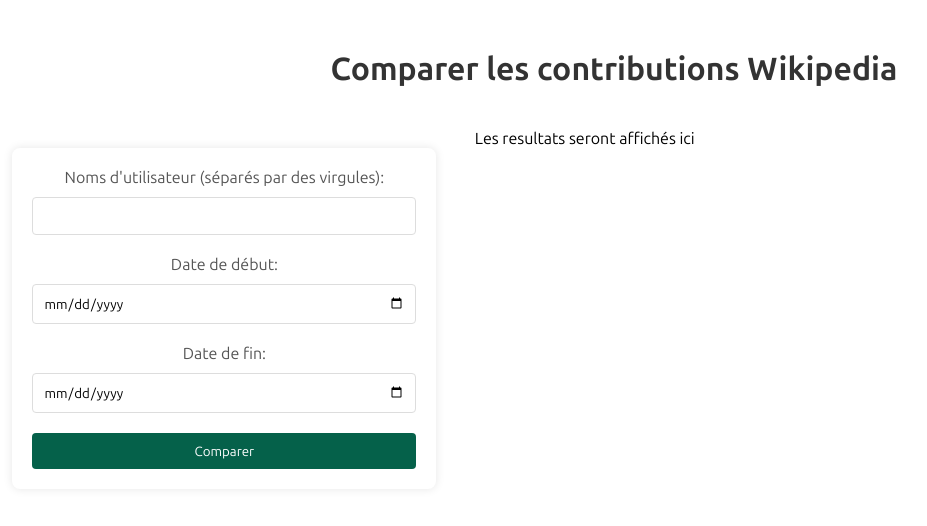
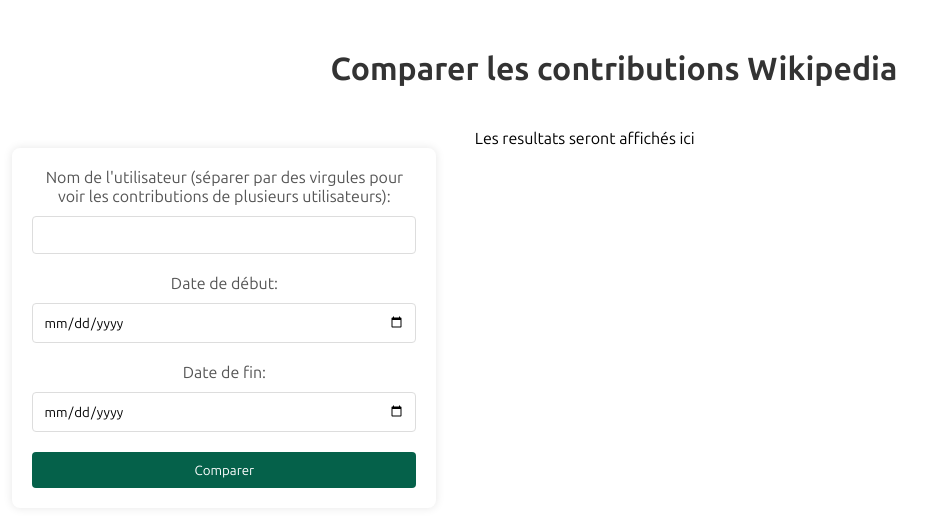
Before and after one commit to kaliacad/LeaderBoard, a React (Vite) app: page / in a window 1280 px wide. Shown: the top 526 px of the page, without its empty margins (26-953 px from the left). Built offline with nearby package versions, Linux system fonts and the light colour scheme.

Commit message:
Make the submit button dynamic to check user's contributions if it is one user and to compare contributions it they are many users

```diff
--- a/src/App.jsx
+++ b/src/App.jsx
@@ -9,16 +9,19 @@
   const [resultWikipedia, setResultWikipedia] = useState([]);
   const [resultCount, setResultCount] = useState(-1);
   const [resultCommons, setResultCommons] = useState("");
-  const inputRef = useRef()
+  const [inputValue, setInputValue] = useState("");
+  const inputRef = useRef();
 
   const handleSubmit = async (e) => {
     e.preventDefault();
     setLoading(true);
 
-    setUsernames(inputRef.current.value)
+    setUsernames(inputRef.current.value);
     console.log(inputRef);
 
-    const usernameArray = inputRef.current.value.split(",").map((name) => name.trim());
+    const usernameArray = inputRef.current.value
+      .split(",")
+      .map((name) => name.trim());
 
     const contributionsByUser = await Promise.all(
       usernameArray.map(async (username) => {
@@ -37,7 +40,9 @@
       })
     );
 
-    const allContributions = contributionsByUser.flatMap((user) => user.contributions);
+    const allContributions = contributionsByUser.flatMap(
+      (user) => user.contributions
+    );
     setResultWikipedia(allContributions);
     setResultCount(allContributions.length);
 
@@ -58,13 +63,15 @@
       <div className="form-container">
         <form id="userForm" onSubmit={handleSubmit}>
           <label htmlFor="usernames">
-            Noms d'utilisateur (séparés par des virgules):
+            Nom de l'utilisateur (séparer par des virgules pour voir les
+            contributions de plusieurs utilisateurs):
           </label>
           <input
             type="text"
             id="usernames"
             name="usernames"
-            // value={usernames}
+            value={inputValue}
+            onChange={(e) => setInputValue(e.target.value)}
             ref={inputRef}
             required
           />
@@ -88,8 +95,12 @@
             onChange={(e) => setEndDate(e.target.value)}
             required
           />
-
-          <button type="submit">Comparer</button>
+          {inputValue.includes(",") &&
+          inputValue[inputValue.length - 1] != "," ? (
+            <button type="submit">Check contribution</button>
+          ) : (
+            <button type="submit">Comparer</button>
+          )}
         </form>
         <div>
           {loading && <div id="loader" className="loader"></div>}
@@ -101,7 +112,8 @@
             ) : (
               <>
                 <h4 className="resultTitle">
-                  L'utilisateur {usernames} a {resultWikipedia.length} contribution(s)
+                  L'utilisateur {usernames} a {resultWikipedia.length}{" "}
+                  contribution(s)
                 </h4>
                 <div className="result">
                   <h5>Username</h5>
```
